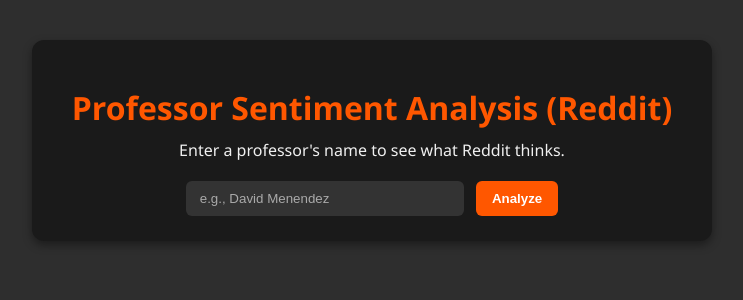
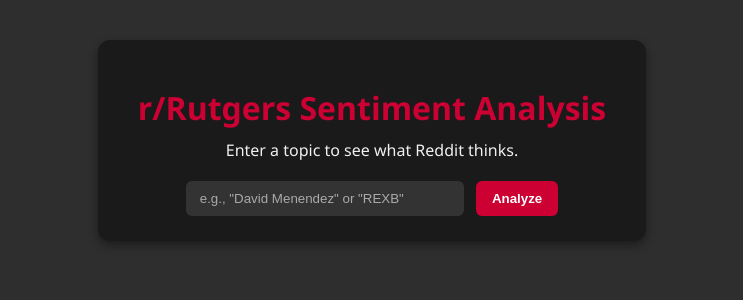
Before and after one commit to yatwang7/Sentiment_Analysis, a Flask app: page / in a window 1280 px wide. Shown: the top 300 px of the page, without its empty margins (268-1011 px from the left). Run offline with Flask 3, Linux system fonts and the light colour scheme.

Commit message:
Update index.html

```diff
--- a/templates/index.html
+++ b/templates/index.html
@@ -2,13 +2,13 @@
 <html lang="en">
 <head>
   <meta charset="UTF-8">
-  <title>Professor Sentiment Analysis</title>
+  <title>RU Sentiment Analysis</title>
   <style>
     :root {
       --bg-dark: #2e2e2e;
       --box-dark: #1a1a1a;
       --text-light: #f0f0f0;
-      --accent: #FF5700; /* soft blue accent */
+      --accent: #CC0033; /* rutgers red */
       --positive: #4caf50;
       --negative: #e53935;
     }
@@ -114,10 +114,10 @@
 </head>
 <body>
   <div class="containerSearch">
-    <h1>Professor Sentiment Analysis (Reddit)</h1>
-    <p>Enter a professor's name to see what Reddit thinks.</p>
+    <h1>r/Rutgers Sentiment Analysis</h1>
+    <p>Enter a topic to see what Reddit thinks.</p>
 
-    <input type="text" id="profName" placeholder="e.g., David Menendez">
+    <input type="text" id="profName" placeholder="e.g., &quot;David Menendez&quot; or &quot;REXB&quot;">
     <button id="analyzeBtn">Analyze</button>
     <div id="loading" style="display:none;">Analyzing... please wait.</div>
   </div>
```
